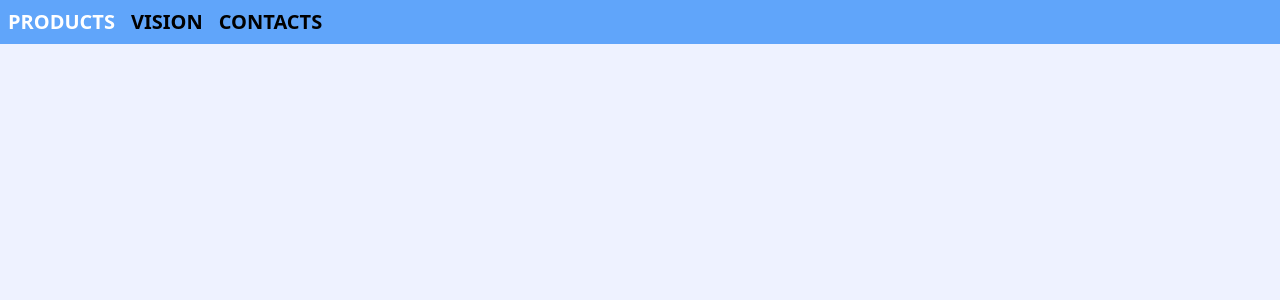
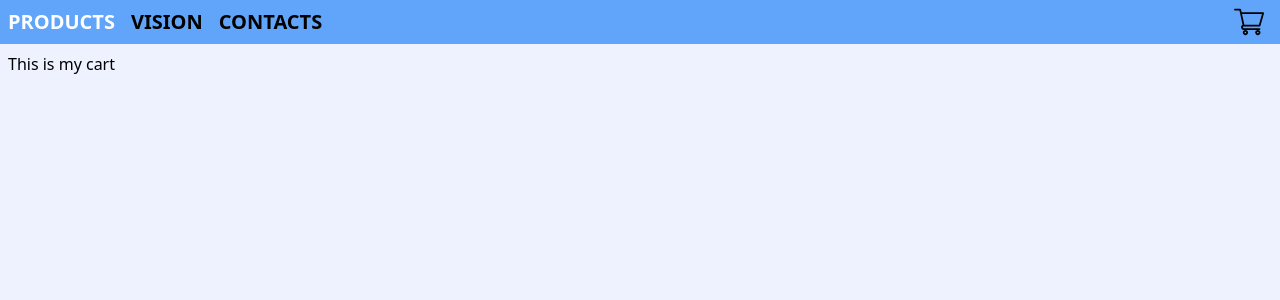
Before and after one commit to baroniunas91/React_eshop, a React (Create React App) app in the folder my-eshop/: page /cart in a window 1280 px wide. Shown: the top 300 px of the page. Built offline with nearby package versions, Linux system fonts and the light colour scheme; the HTML template or start-up script is replaced by a standard one.

Commit message:
Add Cart icon to navbar | Add route to cart comp

```diff
--- a/my-eshop/src/App.jsx
+++ b/my-eshop/src/App.jsx
@@ -1,4 +1,5 @@
 import { BrowserRouter as Router, Route, Switch } from 'react-router-dom';
+import Cart from './cart/Cart';
 import Contacts from './contacts/Contacts';
 import NavBar from './nav-bar/NavBar';
 import Product from './product/Product';
@@ -17,6 +18,7 @@ function App() {
           <Route exact path="/products/:id" component={Product} />
           <Route exact path="/vision" component={Vision} />
           <Route exact path="/contacts" component={Contacts} />
+          <Route exact path="/cart" component={Cart} />
         </Switch>
       </main>
     </Router>
--- /dev/null
+++ b/my-eshop/src/cart/Cart.jsx
@@ -0,0 +1,7 @@
+import React from 'react';
+
+function Cart() {
+  return <div>This is my cart</div>;
+}
+
+export default Cart;
--- /dev/null
+++ b/my-eshop/src/common/components/CartIcon.jsx
@@ -0,0 +1,15 @@
+import { ReactComponent as CartIconSvg } from '../assets/shopping-cart.svg';
+import { Link } from 'react-router-dom';
+
+function CartIcon({ to }) {
+  return (
+    <Link
+      to={to}
+      className="mr-3 my-1 py-0.5 px-1 flex items-center cursor-pointer hover:bg-indigo-50 rounded"
+    >
+      <CartIconSvg />
+    </Link>
+  );
+}
+
+export default CartIcon;
--- a/my-eshop/src/nav-bar/NavBar.jsx
+++ b/my-eshop/src/nav-bar/NavBar.jsx
@@ -1,3 +1,4 @@
+import CartIcon from '../common/components/CartIcon';
 import NavItem from './components/NavItem';
 
 const navItems = [
@@ -5,15 +6,17 @@ const navItems = [
   { text: 'VISION', route: '/vision' },
   { text: 'CONTACTS', route: '/contacts' },
 ];
+const cartRoute = '/cart';
 
 function NavBar() {
   return (
-    <nav className="bg-blue-400">
+    <nav className="bg-blue-400 flex justify-between">
       <ul className="flex">
         {navItems.map((x) => (
           <NavItem key={x.route} {...x} />
         ))}
       </ul>
+      <CartIcon to={cartRoute} />
     </nav>
   );
 }
```
Also changed, not shown: my-eshop/src/common/assets/shopping-cart.svg (added).
